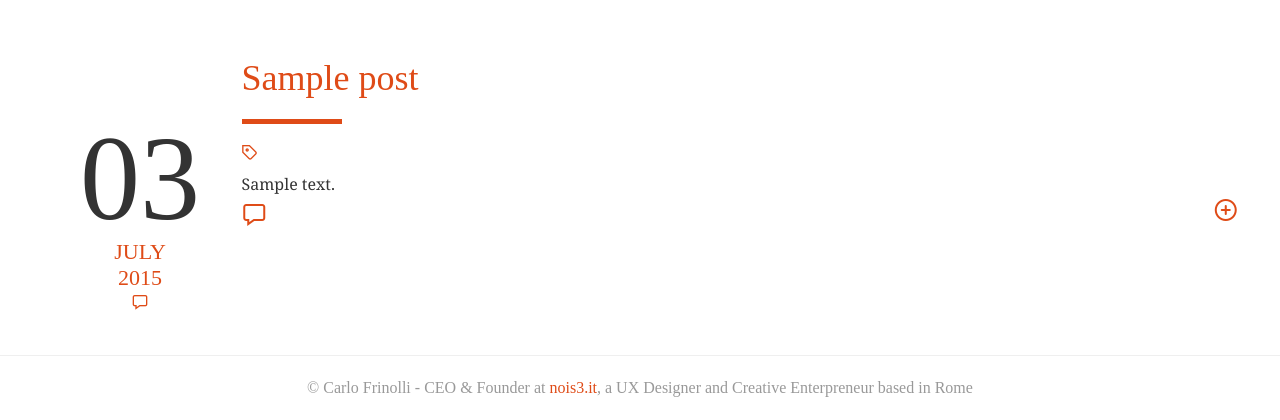
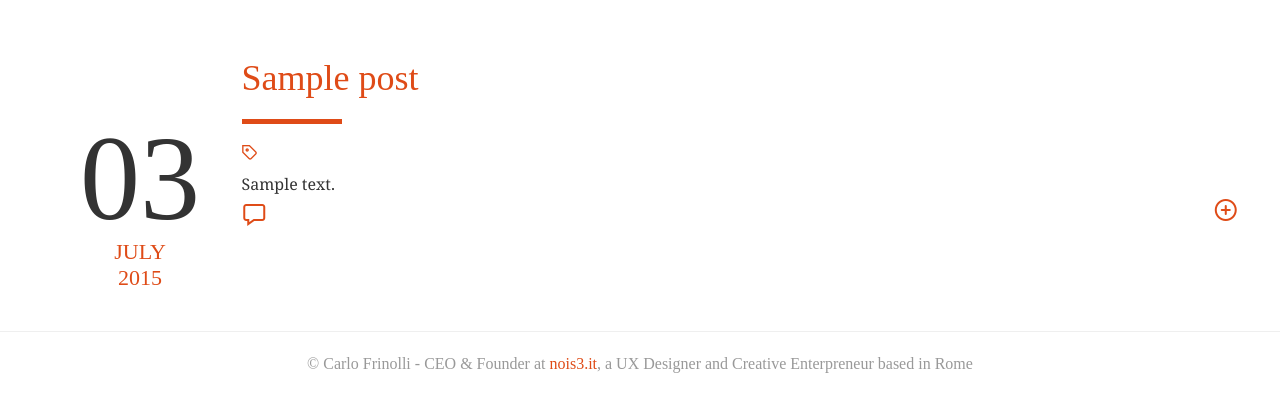
Before and after one commit to carl0s/me, a WordPress theme: template web/app/themes/me/archive.php in a window 1280 px wide. Shown: the part 944-1364 px from the top of the page. After the commit the page ends 1317 px from the top, so only its background shows below. Run offline with PHP 8.4 and a stand-in for WordPress, Linux system fonts and the light colour scheme; the site name, menu and one post (Sample post) are stand-ins, and other content is empty; some libraries are stand-ins or nearby versions; some web fonts are replaced.

Commit message:
ajax load more

```diff
--- a/composer.json
+++ b/composer.json
@@ -92,8 +92,6 @@
     "roots/soil": "*",
     "roots/bedrock-capistrano":"*",
     "nois3/advanced-custom-fields-pro":"5.2.4",
-    "nois3/ajax-load-more":"2.6.3.2",
-    "nois3/ajax-load-more-repeaters-v2":"2.0",
     "wpackagist-plugin/better-wp-security":"*",
     "wpackagist-plugin/contact-form-7":"*",
     "wpackagist-plugin/contact-form-7-to-database-extension":"*",
--- a/web/app/themes/me/partials/simple-excerpt.php
+++ b/web/app/themes/me/partials/simple-excerpt.php
@@ -15,7 +15,7 @@
             <span class="day"><?php the_time('d'); ?></span>
             <span class="month"><?php the_time('F'); ?></span>
             <span class="year month"><?php the_time('Y'); ?></span>
-            <a href="<?php echo get_the_permalink(); ?>" class="only-for-small icon-comments"><?php comments_number( '0', '1', '%' ); ?></a>
+            <a href="<?php echo get_the_permalink(); ?>" class="show-for-small-only icon-comments"><?php comments_number( '0', '1', '%' ); ?></a>
           </div>
           <div class="large-10 small-8 column post">
             <h2><a href="<?php echo get_the_permalink(); ?>" title="<?php echo get_the_title(); ?>"><?php echo get_the_title(); ?></a></h2>
```
Also changed, not shown: 2 other files.
